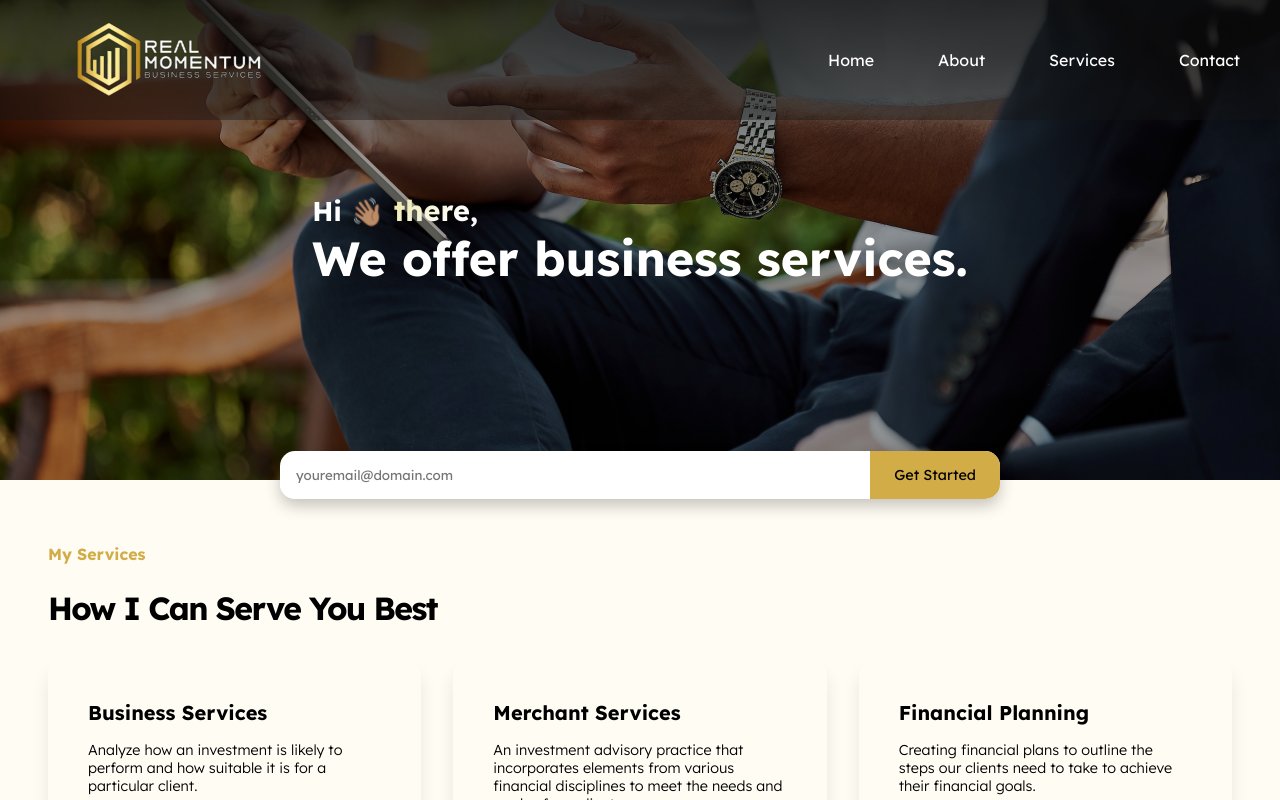
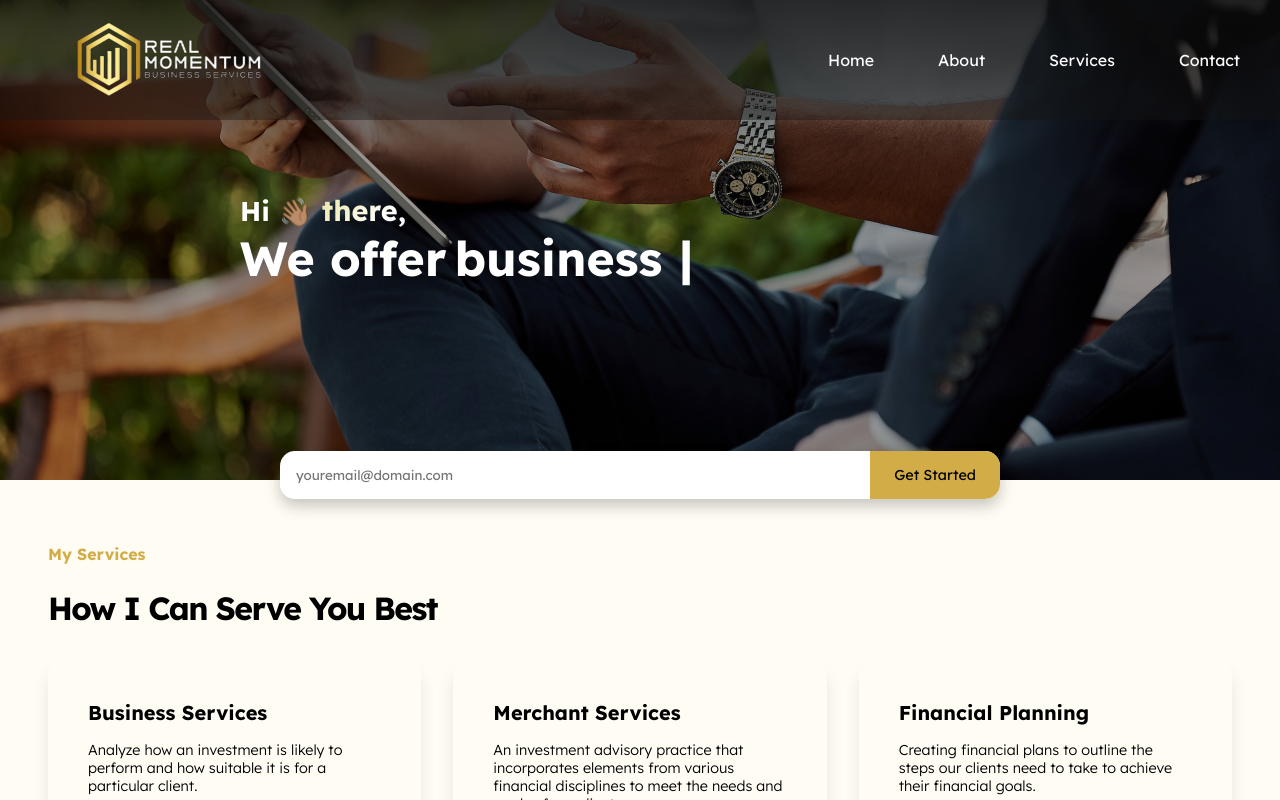
Before and after one commit to North-Star-Development/Isaac-Martinez-1-page-website, a React (Vite) app: page / in a window 1280 px wide. Built offline with nearby package versions, Linux system fonts and the light colour scheme.

Commit message:
fear : adding typewriter effect ⚡️

```diff
--- a/package.json
+++ b/package.json
@@ -12,7 +12,8 @@
     "react": "^18.2.0",
     "react-dom": "^18.2.0",
     "react-scroll": "^1.8.9",
-    "styled-components": "^5.3.9"
+    "styled-components": "^5.3.9",
+    "typewriter-effect": "^2.19.0"
   },
   "devDependencies": {
     "@types/react": "^18.0.28",
--- a/src/components/Splash/index.styles.ts
+++ b/src/components/Splash/index.styles.ts
@@ -30,6 +30,19 @@ export const SplashContainer = styled.div`
   position: relative;
   width : 100%;
   height : 30rem;
+
+  .Typewriter {
+    display: inline-block;
+    justify-content : center;
+    align-items : center;
+    padding : 0rem 0.5rem;
+
+    span:nth-child(1){
+      font-size: 3rem;
+
+    }
+  }
+
 `;
 
 // splash text container styles
@@ -37,6 +50,7 @@ export const SplashTextContainer = styled.div`
   display : flex;
   flex-direction : center;
   justify-content : center;
+  width : 100%;
 `
 
 // splash text styles
@@ -47,6 +61,7 @@ export const SplashText = styled.span`
   margin: auto;
   font-weight: 700;
   padding: 4.5rem 0 6rem 0;
+  width : 50rem;
 
   span:nth-child(1) {
     font-size : 1.7rem;
--- a/src/components/Splash/index.tsx
+++ b/src/components/Splash/index.tsx
@@ -1,4 +1,11 @@
+
+//import relevant modules
+import Typewriter from "typewriter-effect";
+
+// import navbar
 import Navbar from "../Navbar";
+
+// import relavant styles
 import {
   InputContainer,
   SplashContainer,
@@ -15,7 +22,15 @@ const Splash = () => {
      <SplashTextContainer>
          <SplashText>
        <span>Hi <span className="wave">👋🏽</span><span className="name"> there,</span>  </span>
-       <span>We offer business services.</span>
+       <span>We offer
+
+        <Typewriter
+          options={{
+            strings: [' business services.', 'merchant set up.', "consultancy services."],
+            autoStart: true,
+            loop: true,
+          }}
+        /></span>
       </SplashText>
      </SplashTextContainer>
 
```
Also changed, not shown: 2 other files (tests, documents, lock files or other folders).
